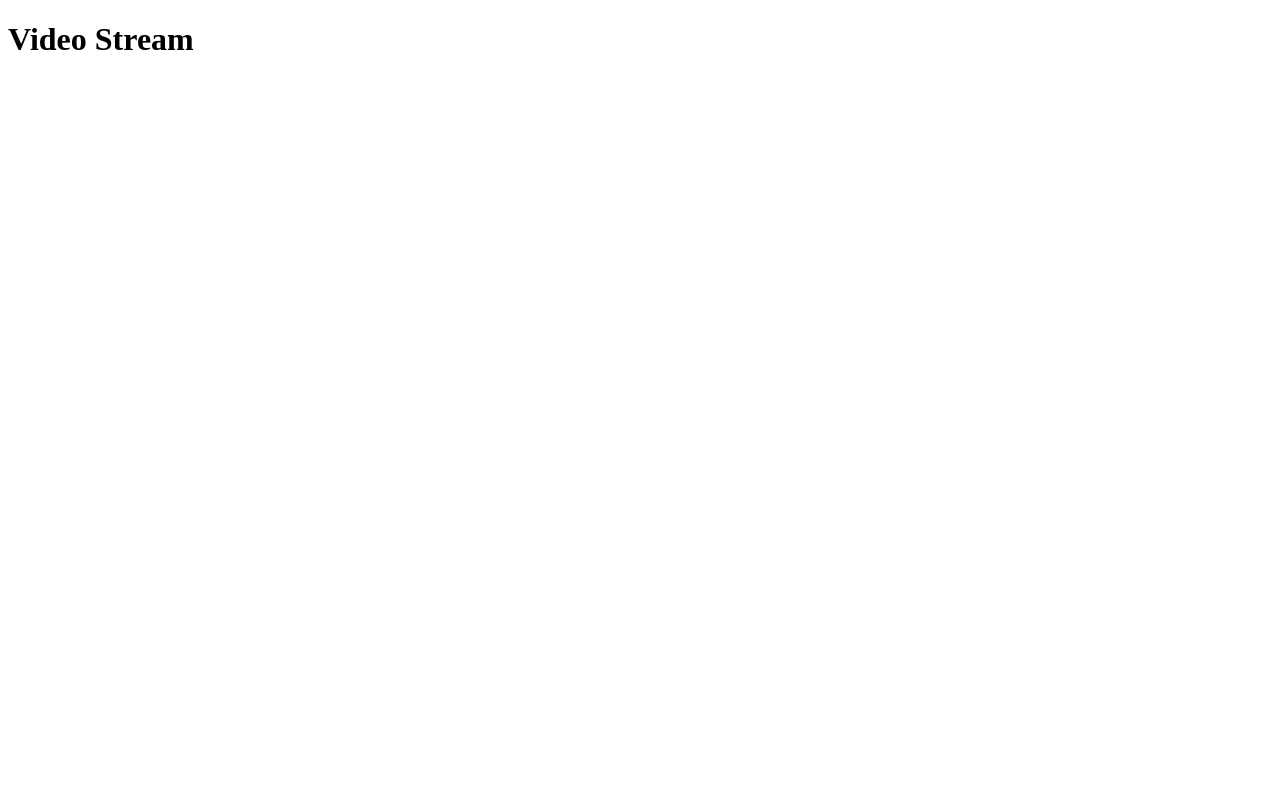
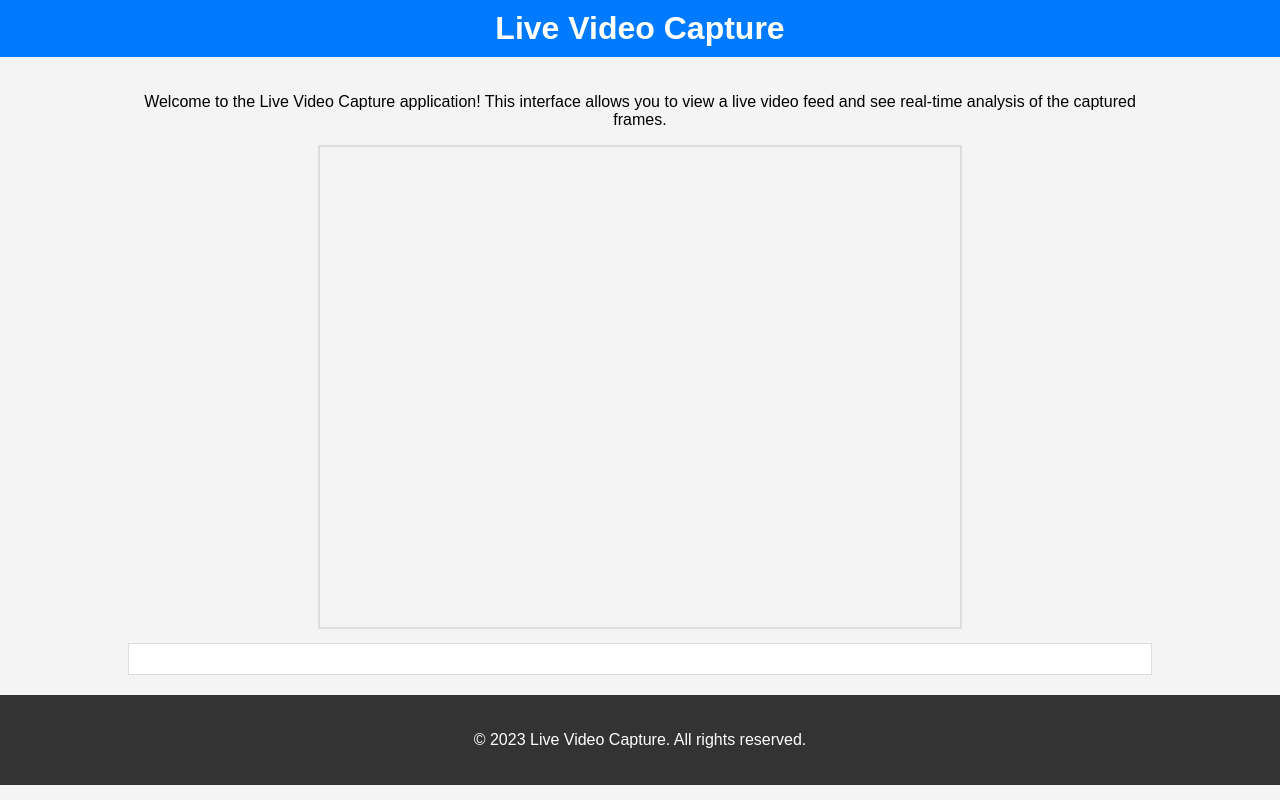
Before and after one commit to software-students-fall2023/4-containerized-app-exercise-mango-apple, a Flask app: page / in a window 1280 px wide. Before the commit the page is almost empty. Run offline with Flask 3, Linux system fonts and the light colour scheme; parts of the project's set-up code (start-up, migrations or seed data) failed here and were passed over.

Commit message:
user friendly interface

```diff
--- a/web-app/templates/capture.html
+++ b/web-app/templates/capture.html
@@ -2,12 +2,69 @@
 <html>
 <head>
     <title>Live Video Capture</title>
+    <style>
+        body {
+            font-family: Arial, sans-serif;
+            text-align: center;
+            background-color: #f4f4f4;
+            margin: 0;
+            padding: 0;
+        }
+        header {
+            background-color: #007bff;
+            color: white;
+            padding: 10px 0;
+            margin-bottom: 20px;
+        }
+        h1 {
+            margin: 0;
+        }
+        .container {
+            width: 80%;
+            margin: auto;
+            overflow: hidden;
+        }
+        #video, #canvas {
+            border: 2px solid #ddd;
+            margin-bottom: 10px;
+            max-width: 100%;
+        }
+        #results {
+            font-size: 1.1em;
+            color: #555;
+            padding: 15px;
+            border: 1px solid #ddd;
+            background-color: #fff;
+            margin-bottom: 20px;
+        }
+        #results p {
+            margin: 5px 0;
+        }
+        footer {
+            text-align: center;
+            padding: 20px 0;
+            background-color: #333;
+            color: white;
+        }
+    </style>
 </head>
 <body>
-    <h1>Video Stream</h1>
-    <video id="video" width="640" height="480" autoplay></video>
-    <canvas id="canvas" width="640" height="480" style="display:none;"></canvas>
-    <div id="results"></div>
+    <header>
+        <div class="container">
+            <h1>Live Video Capture</h1>
+        </div>
+    </header>
+
+    <div class="container">
+        <p>Welcome to the Live Video Capture application! This interface allows you to view a live video feed and see real-time analysis of the captured frames.</p>
+        <video id="video" width="640" height="480" autoplay></video>
+        <canvas id="canvas" width="640" height="480" style="display:none;"></canvas>
+        <div id="results"></div>
+    </div>
+
+    <footer>
+        <p>&copy; 2023 Live Video Capture. All rights reserved.</p>
+    </footer>
 
     <script>
         const video = document.getElementById('video');
```
